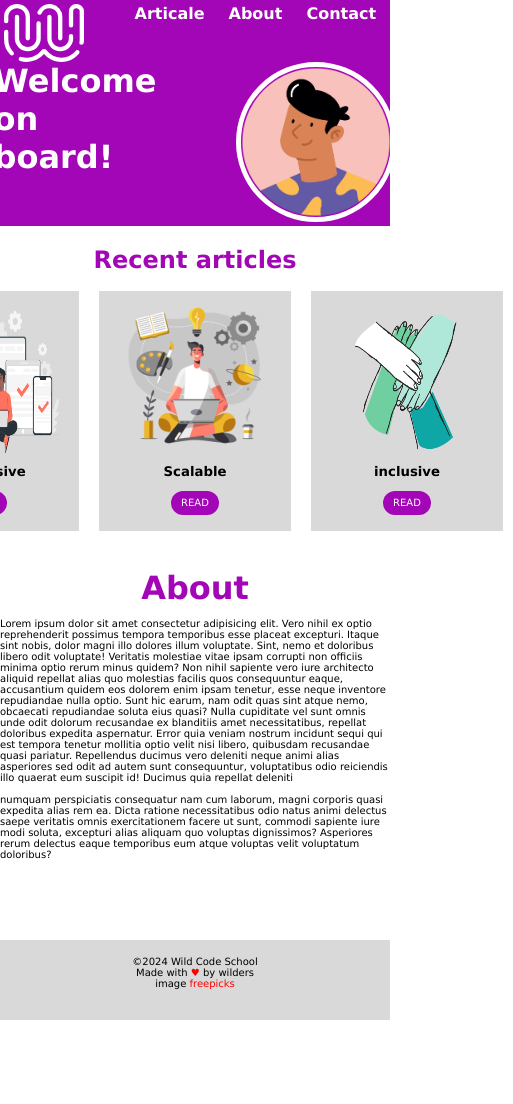
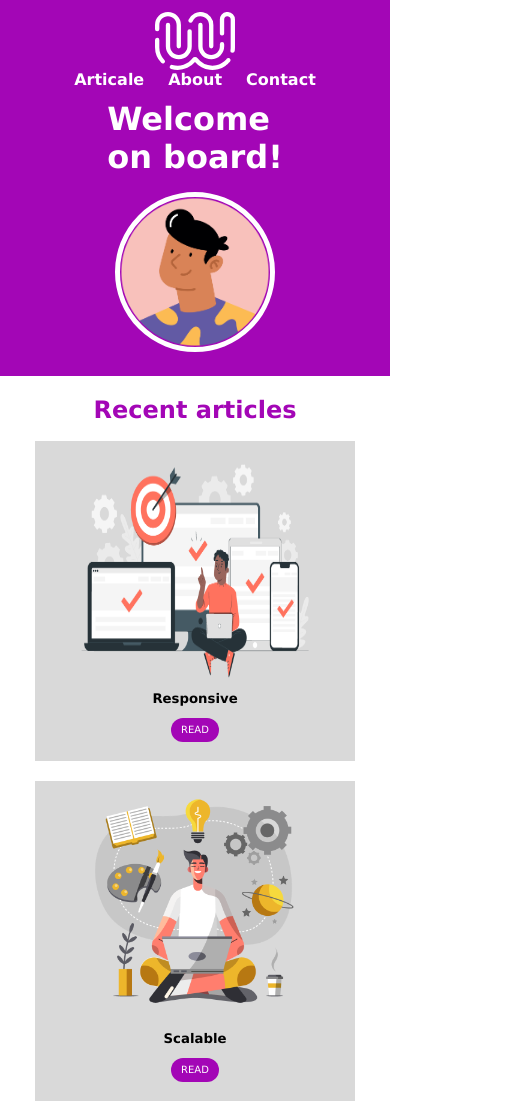
Before and after one commit to sharmake124/cda, a plain HTML site: page index.html in a window 390 px wide. Shown: the top 1104 px of the page, 513 px wide, since content can reach past the window. Before the commit the page ends 1020 px from the top, so only its background shows below. Drawn offline with Linux system fonts and the light colour scheme.

Commit message:
version mobile

```diff
--- a/style.css
+++ b/style.css
@@ -35,7 +35,13 @@ ul li {
   flex-direction: row;
   justify-content: center;
 }
-
+#avatar {
+  width: 10rem;
+  height: 10rem;
+  border: 5px solid white;
+  border-radius: 10rem;
+  margin-left: 5rem;
+}
 .main {
   display: flex;
   flex-direction: column;
@@ -50,8 +56,8 @@ ul li {
   background: #d9d9d9;
   margin: 10px;
   padding: 1%;
-  width: 12em;
-  height: 15em;
+  width: 20em;
+  height: 20em;
 }
 .main .images .card h5 {
   font-family: Verdana, Geneva, Tahoma, sans-serif;
@@ -70,21 +76,14 @@ ul li {
   margin: 1em;
 }
 .main .images img {
-  width: 10rem;
-  height: 10rem;
+  width: 15rem;
+  height: 15rem;
 }
 h2 {
   color: #a306b6;
   font-family: Verdana, Geneva, Tahoma, sans-serif;
   font-weight: bold;
   margin-bottom: 2%;
-}
-#avatar {
-  width: 10rem;
-  height: 10rem;
-  border: 5px solid white;
-  border-radius: 10rem;
-  margin-left: 5rem;
 }
 
 h1 {
@@ -138,3 +137,23 @@ footer p {
   font-family: Verdana, Geneva, Tahoma, sans-serif;
   font-size: 10px;
 }
+
+@media screen and (max-width: 992px) {
+  nav {
+    flex-direction: column;
+    align-items: center;
+    margin: 2%;
+  }
+  .title {
+    flex-direction: column;
+    align-items: center;
+    margin: 1%;
+  }
+  .main .images {
+    flex-direction: column;
+  }
+
+  #avatar {
+    margin: 1em;
+  }
+}
```
